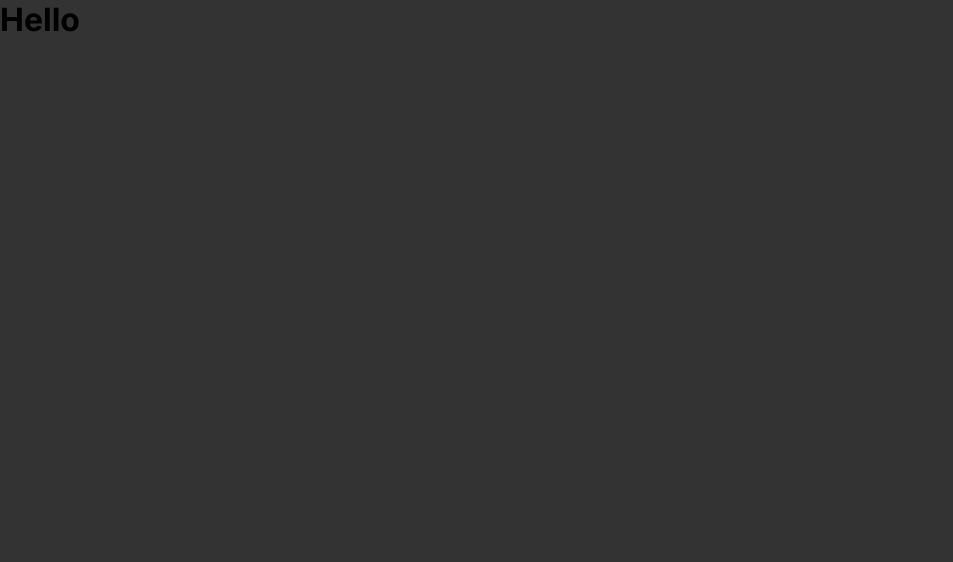
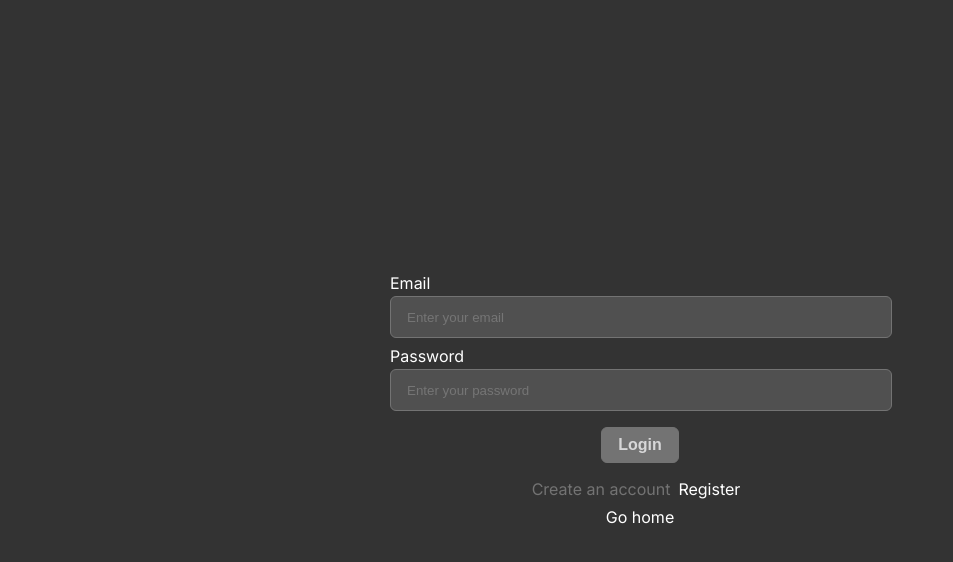
Before and after one commit to 9abour/mern-task-manager-frontend, a Next.js app: page /auth/login in a window 1280 px wide. Shown: the top 562 px of the page, without its empty margins (0-953 px from the left). Built offline with nearby package versions, Linux system fonts and the light colour scheme.

Commit message:
Fix queued issue.

```diff
--- a/src/app/auth/login/page.tsx
+++ b/src/app/auth/login/page.tsx
@@ -2,7 +2,7 @@ import Login from "@/components/auth/Login";
 import React from "react";
 
 const page = () => {
-	return <h1>Hello</h1>;
+	return <Login />;
 };
 
 export default page;
```
